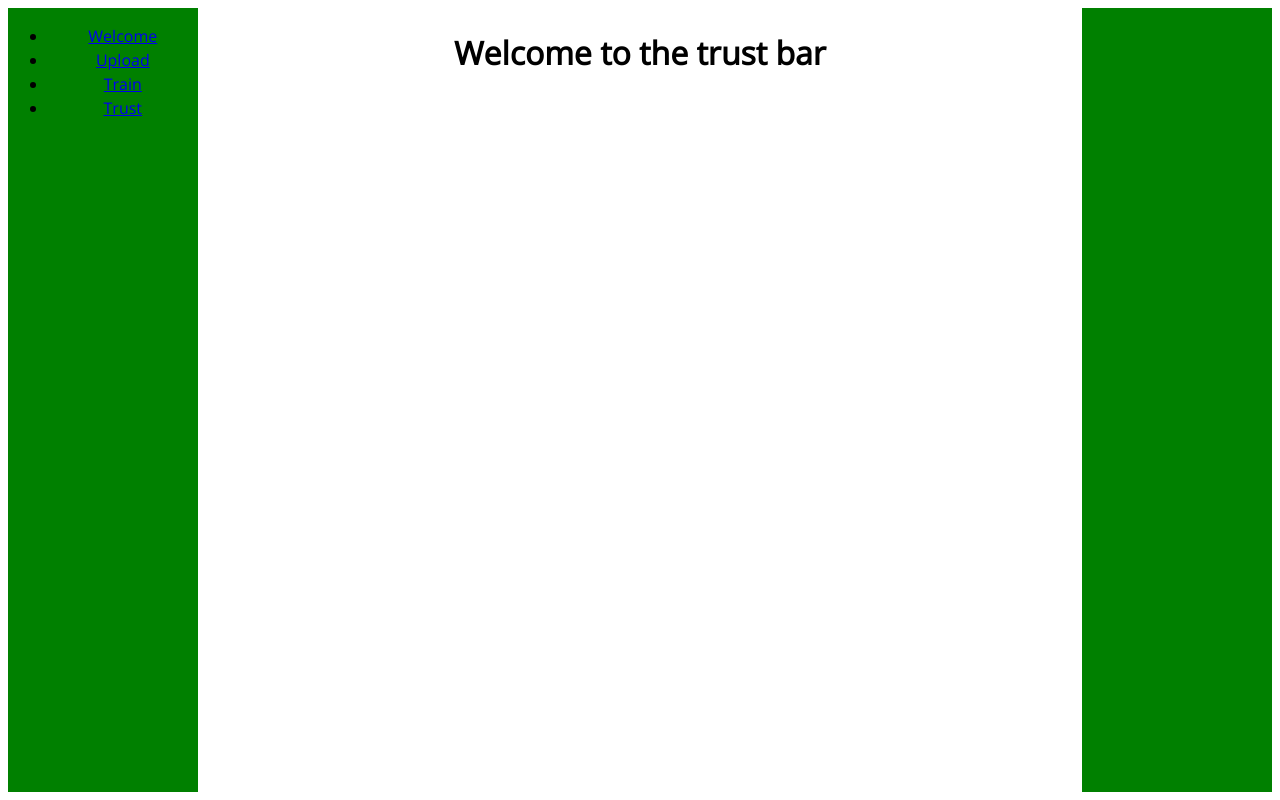
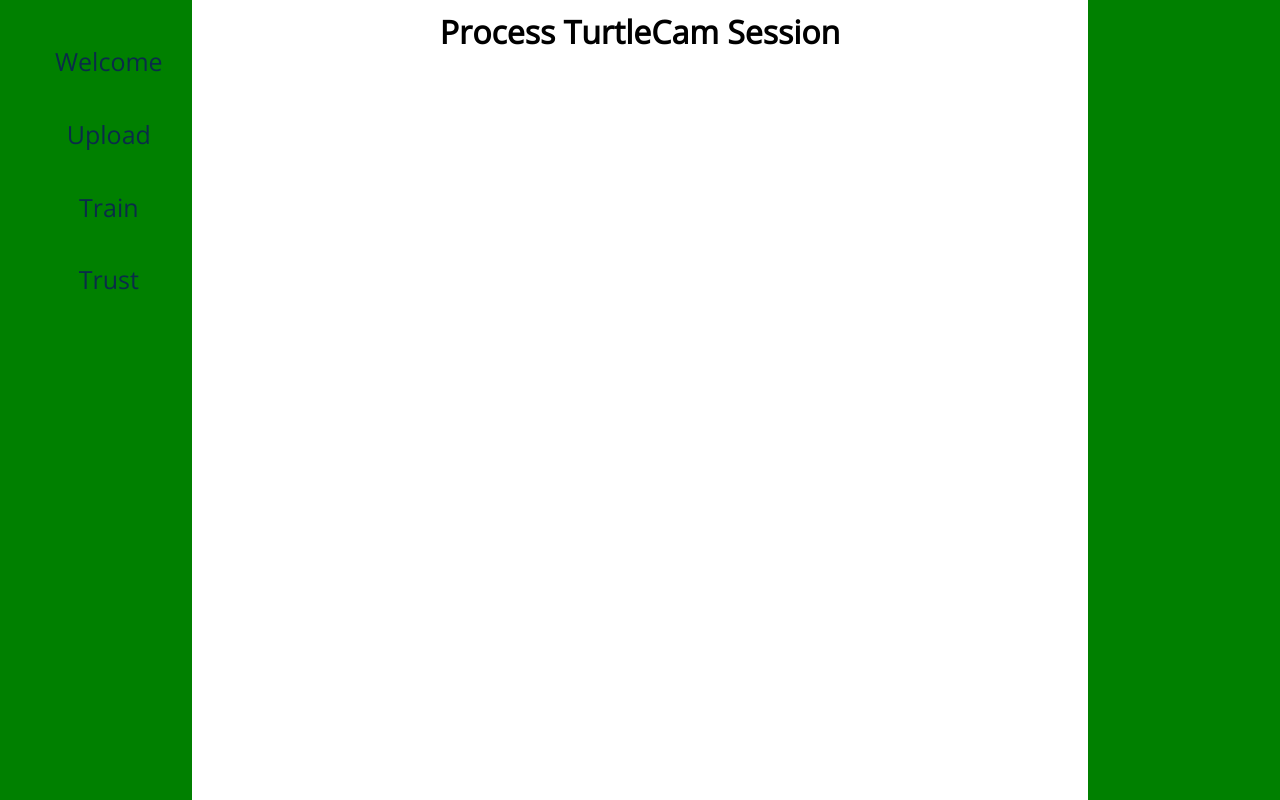
Before and after one commit to SamTabbutt/TurtleVision, a Django app: page /TurtleVision/trust/ in a window 1280 px wide. Run offline with Django 3.2, Linux system fonts and the light colour scheme; parts of the project's set-up code (start-up, migrations or seed data) failed here and were passed over.

Commit message:
made changes to frontend

```diff
--- a/TurtleVision/static/TurtleVision/style.css
+++ b/TurtleVision/static/TurtleVision/style.css
@@ -7,30 +7,32 @@ line-height:1.5;
 }
 
 .left-set{
-float:left;
-text-align:center;
+left:0;
 }
 
 .right-set{
-float:right;
-text-align:center;
+right: 0;
+overflow-y:scroll;
 }
 
 .side-panel{
 width: 15%;
 height:100%;
 background:green;
+position:fixed;
+top:0;
 z-index:1;
+text-align:center;
+overflow-x:hidden;
+float:center;
 }
 
 .main-cont{
-float:left;
+position:relative;
 text-align:center;
-width:70%
-}
-
-.sidebar-nav ul li{
-text-decoration:none;
+width:70%;
+margin-left:auto;
+margin-right:auto;
 }
 
 .vid-cont{
@@ -43,3 +45,45 @@ z-index:-1;
 width:100%;
 height:100%;
 }
+
+.side-elem{
+width:80%;
+overflow:hidden;
+display:block;
+margin-left: auto;
+margin-right: auto;
+margin-bottom:10%;
+margin-top:0%;
+padding:5px;
+left: 0;
+right: 0;
+color:#0A2C48;
+}
+
+.sidebar-nav a{
+padding: 8px 8px 8px 32px;
+text-decoration: none;
+font-size: 25px;
+
+}
+
+.sidebar-nav {
+left:0;
+}
+
+.logo{
+display:none;
+8%;
+}
+
+.button {
+  border-radius: 2px;
+  border: 2px solid #01A6DE;
+  background-color:green;
+  text-decoration: none;
+  transition: 0.3s;
+}
+
+.button:hover{
+  background-color:#01A6DE;
+}
--- a/TurtleVision/templates/base_generic.html
+++ b/TurtleVision/templates/base_generic.html
@@ -27,18 +27,30 @@
 
 	<div class = "container-fluid">
 		<div class="row">
-			<div class = "left-set side-panel">
+			<div class = "left-set side-panel sidebar-nav">
 			{% block sidebar %}
-        			<ul class="sidebar-nav">
-          				<li><a class="side-elem" href="{% url 'TurtleVision:index' %}">Welcome</a></li>
-					<li><a class="side-elem" href="{% url 'TurtleVision:upload' %}">Upload</a></li>
-          				<li><a class="side-elem" href="{% url 'TurtleVision:train' %}">Train</a></li>
-          				<li><a class="side-elem" href="{% url 'TurtleVision:trust' %}">Trust</a></li>
-        			</ul>
+                                        {% load static %}
+					<a class="side-elem" href="http://www.ceibahamas.org/"><img src={%static 'TurtleVision/images/CEILogo.png'%} class="logo"></a>
+          				<a class="side-elem" href="{% url 'TurtleVision:index' %}">Welcome</a>
+					<a class="side-elem" href="{% url 'TurtleVision:upload' %}">Upload</a>
+          				<a class="side-elem" href="{% url 'TurtleVision:train' %}">Train</a>
+          				<a class="side-elem" href="{% url 'TurtleVision:trust' %}">Trust</a>
      			{% endblock %}
 			</div>
-			<div class = "right-set side-panel">{% block sidecont %}{% endblock %}</div>
-			<div class = "main-cont"> {% block content %}{% endblock %}</div>
+			<div class = "right-set side-panel">
+				{% load static %}
+				<a class="side-elem" href="http://www.ceibahamas.org/"><img src={%static 'TurtleVision/images/Tlogo.png'%} class="logo"></a>
+				{% block sidecont %}
+				{% endblock %}
+			</div>
+			<div class = "main-cont">
+				<div class="header">
+					{% block contHead %}
+					{% endblock %}
+				</div>
+				{% block content %}
+				{% endblock %}
+			</div>
 		</div>
 	</div>
 
--- a/TurtleVision/templates/index.html
+++ b/TurtleVision/templates/index.html
@@ -12,6 +12,7 @@
 			<p> Current number of sessions uploaded: {{num_sessions}}</p>
 			<p> Current number of videos uploaded: {{num_movies}}</p>
 			<p> Current number of frames logged: {{num_frames}}</p>
+
 		</div>
 	    </div>
 {% endblock %}
--- a/TurtleVision/templates/trust.html
+++ b/TurtleVision/templates/trust.html
@@ -2,6 +2,6 @@
 
 {% block content %}
 
-<h1>Welcome to the trust bar</h1>
+<h1>Process TurtleCam Session</h1>
 
 {% endblock %}
```
Also changed, not shown: TurtleVision/datamanage.py (+6 -5 lines), TurtleVision/templates/train.html (+21 -9 lines), TurtleVision/static/TurtleVision/images/CEILogo.png (added), TurtleVision/static/TurtleVision/images/Tlogo.png (added).
